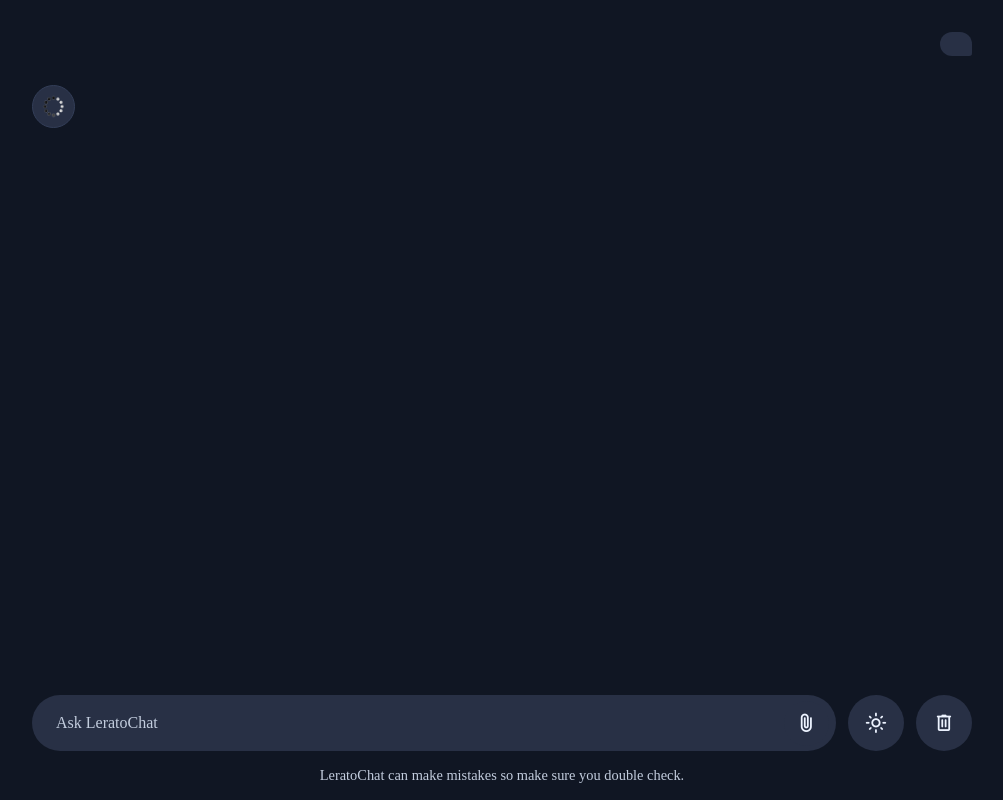
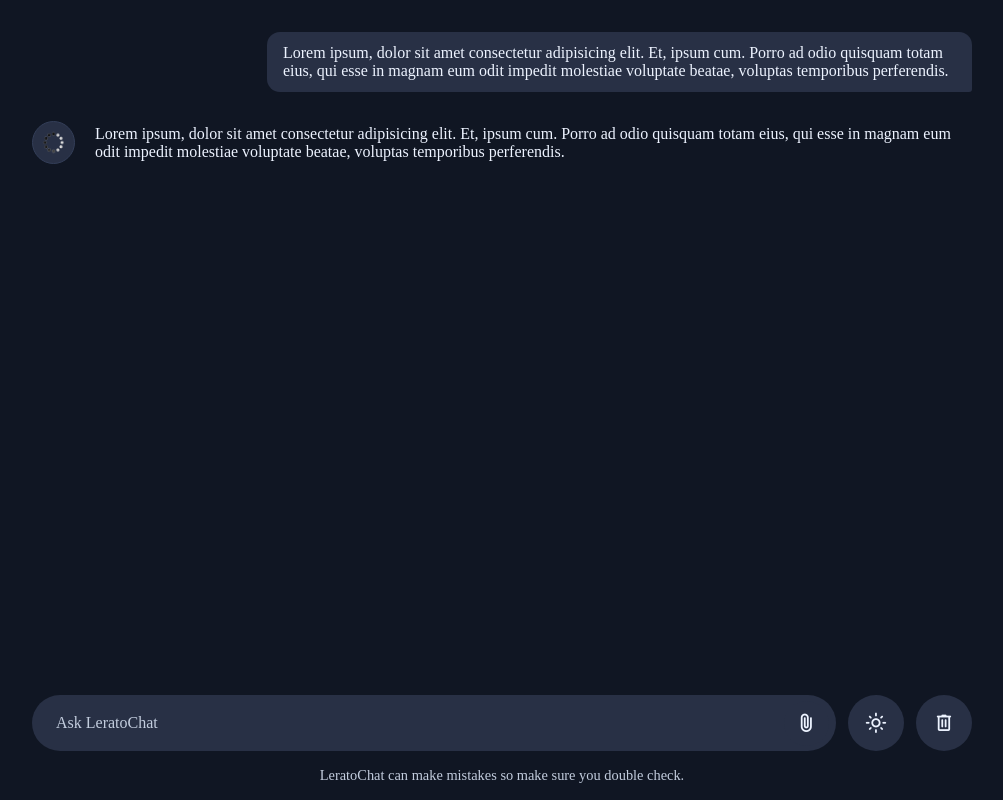
Before and after one commit to ivymelanin/AI-Chatbot, a plain HTML site: page index.html in a window 1280 px wide. Shown: the whole page, without its empty margins (138-1141 px from the left). Drawn offline with nearby package versions, Linux system fonts and the light colour scheme.

Commit message:
Update index.html

```diff
--- a/index.html
+++ b/index.html
@@ -38,11 +38,11 @@
 
         <div class="chats-container">
             <div class="message user-message">
-                <p class="message-text"></p>
+                <p class="message-text">Lorem ipsum, dolor sit amet consectetur adipisicing elit. Et, ipsum cum. Porro ad odio quisquam totam eius, qui esse in magnam eum odit impedit molestiae voluptate beatae, voluptas temporibus perferendis.</p>
             </div>
             <div class="message bot-message">
                 <img src="src/media/loading_icon_small_transparent.png" class="icon">
-                <p class="message-text"></p>
+                <p class="message-text">Lorem ipsum, dolor sit amet consectetur adipisicing elit. Et, ipsum cum. Porro ad odio quisquam totam eius, qui esse in magnam eum odit impedit molestiae voluptate beatae, voluptas temporibus perferendis.</p>
             </div>
         </div>
         <div class="prompt-container">
```
